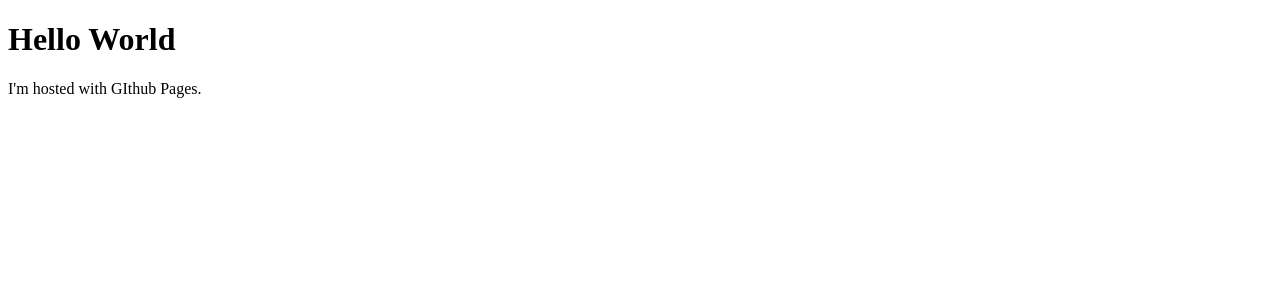
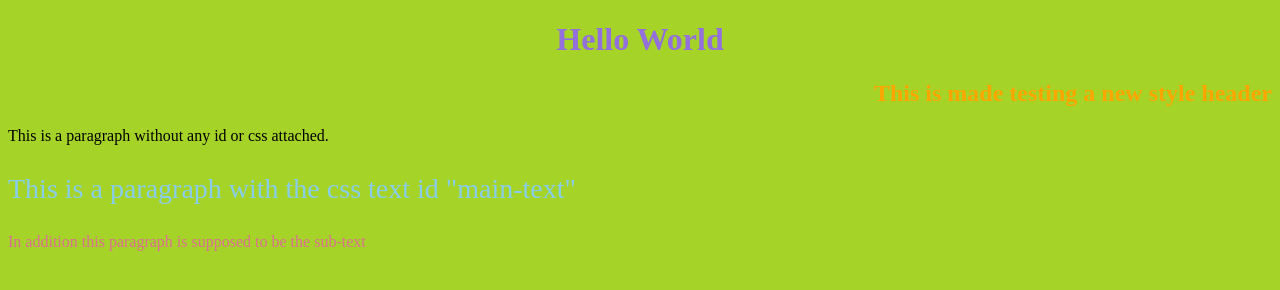
Before and after one commit to Askoot94/askoot94.github.io, a plain HTML site: page index.html in a window 1280 px wide. Drawn offline with Linux system fonts and the light colour scheme.

Commit message:
Update index.html

```diff
--- a/index.html
+++ b/index.html
@@ -1,7 +1,36 @@
 <!DOCTYPE html>
 <html>
 <body>
+<! this is supposed to be a note>
+<style type="text/css">
+	h1{
+		color: mediumpurple;
+		text-align: center;
+	}
+	.main-text{
+		color: skyblue;
+		font-size: 28px;
+	}
+	body{
+		background-color: #a6d328;
+	}
+	.sub-text{
+		color: palevioletred;
+		font-size: 20;
+	}
+	h2{
+		color: orange;
+		text-align: right;
+	}
+</style>
+
+<title>This is the Website Title</title>
 <h1> Hello World </h1>
-<p>I'm hosted with GIthub Pages.</p>
+<h2>This is made testing a new style header</h2>
+<p> This is a paragraph without any id or css attached.</p>
+<p class=main-text>This is a paragraph with the css text id "main-text"</p>
+<p class=sub-text>In addition this paragraph is supposed to be the sub-text </p>
+
+
 </body>
 </html>
```
